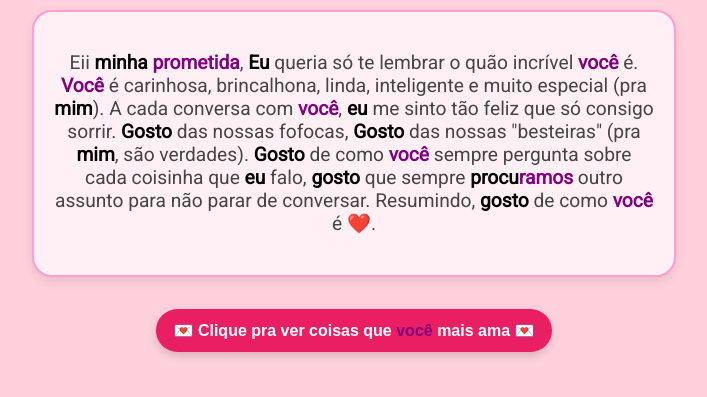
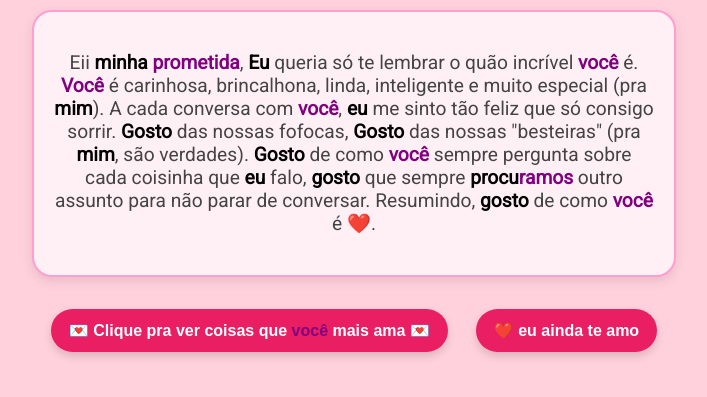
Before and after one commit to SamueleUmGostoso47844/Site_para_meu_Amor, a plain HTML site: page index.html in a window 1280 px wide. Both pictures are taken after a click on the button "🎶▶". Shown: the part 115-512 px from the top of the page, without its empty margins (286-993 px from the left). Drawn offline with Linux system fonts and the light colour scheme.

Commit message:
Update index.html

```diff
--- a/index.html
+++ b/index.html
@@ -10,13 +10,13 @@
 
 </head>
 <body>
-  <!-- Overlay inicial -->
+
   <div id="overlay">
     <p>Clique no play para começar 🎶</p>
     <button id="play-btn">🎶▶</button>
   </div>
 
-  <!-- ❤️ Sua mensagem original ❤️ -->
+
   <h1>Para você, <span class="nome-nina">Nina</span> ❤️</h1>
 
   <div class="romantic-letter">
@@ -45,12 +45,19 @@
     <button onclick="document.getElementById('surpresa').style.display='block'; loadImages();">
       💌 Clique pra ver coisas que <span class="purple-text">você</span> mais ama 💌
     </button>
+
+    <button id="amo-ainda-btn" onclick="window.open('euaindateamo.html', '_blank')">
+      ❤️ eu ainda te amo
+    </button>
+
+
     <div id="surpresa" class="hidden-message">
       <div class="gallery" id="image-gallery"></div>
     </div>
   </div>
 
-  <!-- Música -->
+
+
   <audio id="bg-music" loop>
     <source src="musica.mp3" type="audio/mpeg">
     Seu navegador não suporta áudio.
```
